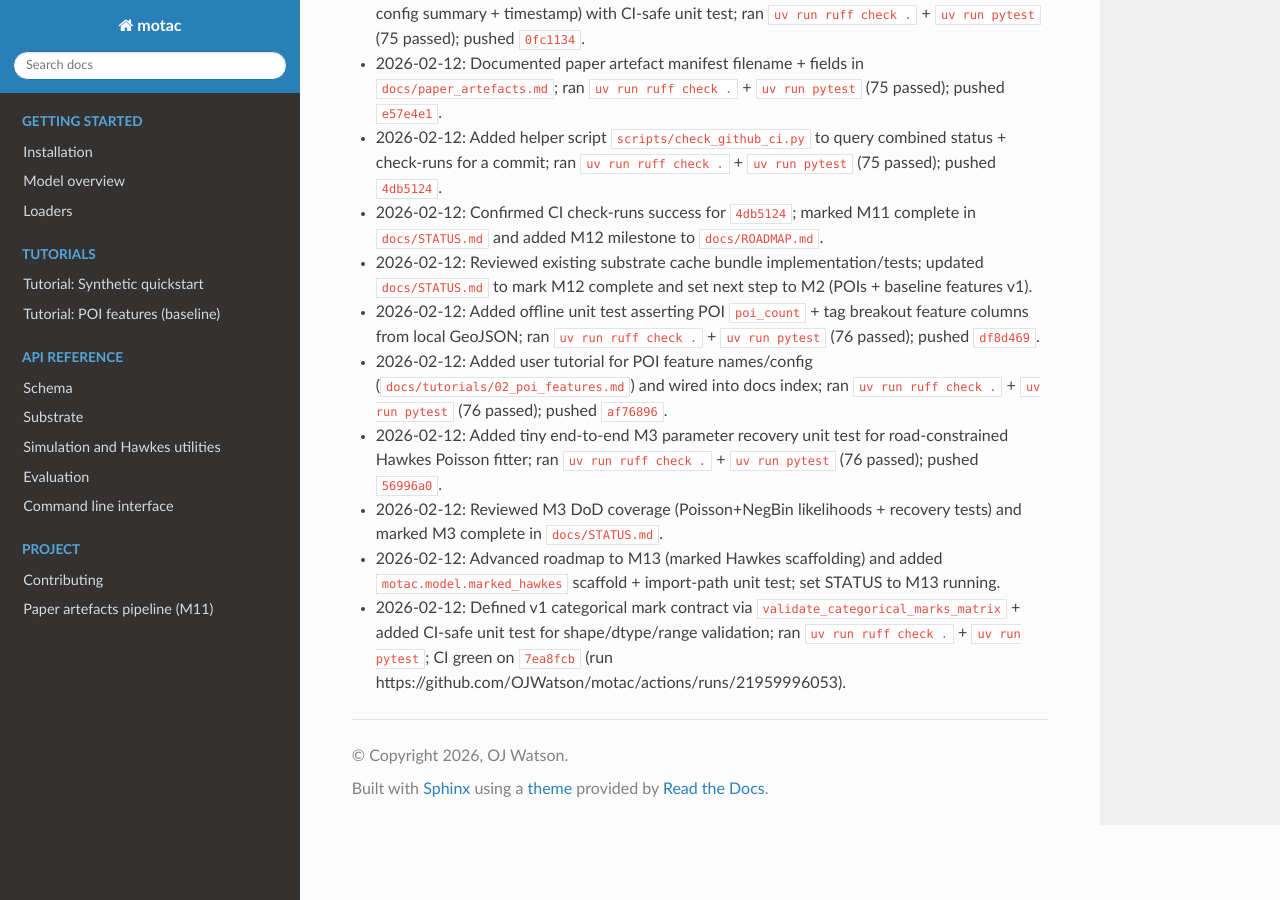
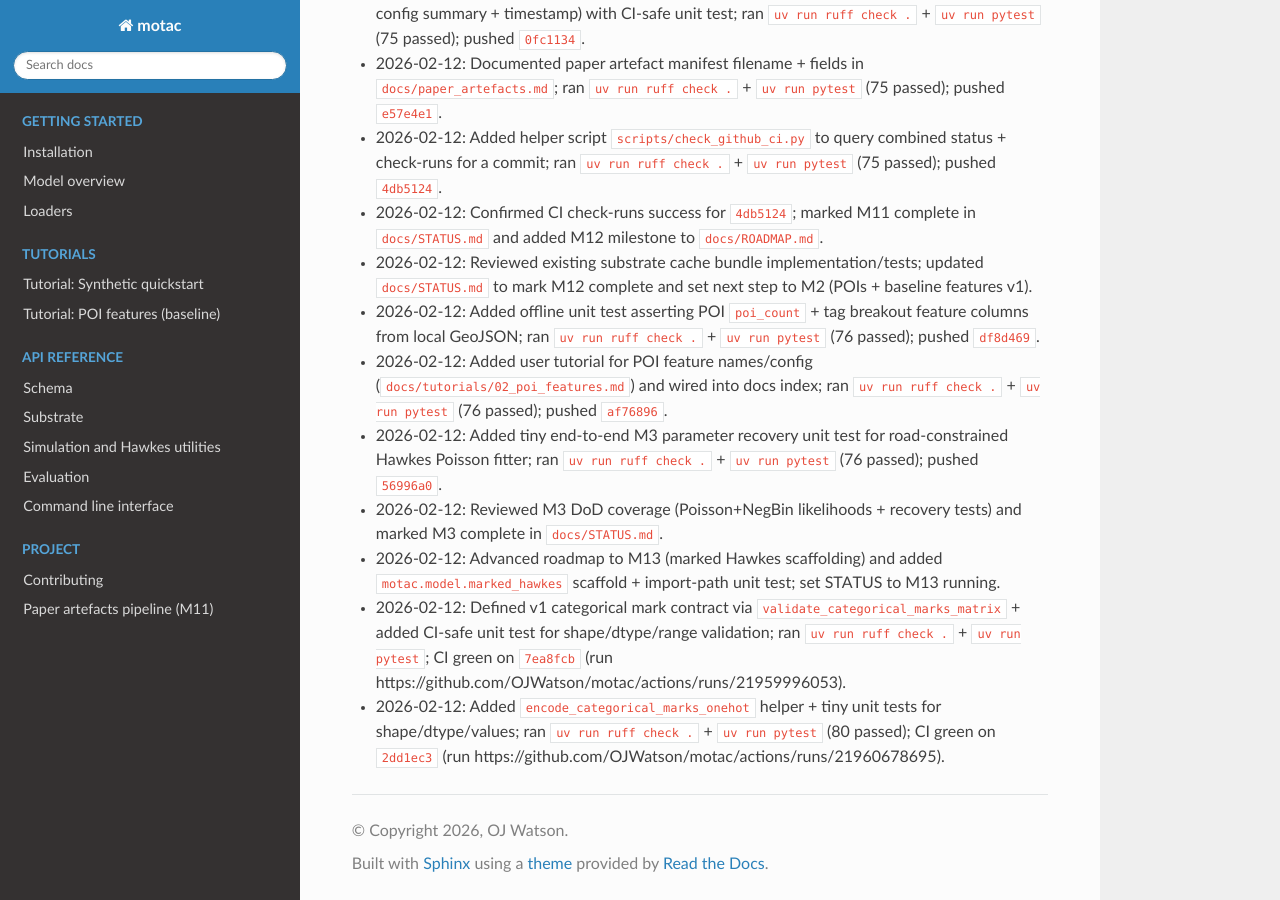
Before and after one commit to OJWatson/motac, a Sphinx documentation site: the page built from docs/WORKLOG.md, in a window 1280 px wide and 900 px high, scrolled down 1739 px. Built offline with Sphinx 7.4.7 and the Read the Docs theme 3.1.0, drawn with Linux system fonts in a browser that asks for light colours.

Commit message:
docs: update STATUS and worklog for M13 encoding helper

```diff
--- a/docs/WORKLOG.md
+++ b/docs/WORKLOG.md
@@ -41,3 +41,4 @@ Guidelines:
 - 2026-02-12: Reviewed M3 DoD coverage (Poisson+NegBin likelihoods + recovery tests) and marked M3 complete in `docs/STATUS.md`.
 - 2026-02-12: Advanced roadmap to M13 (marked Hawkes scaffolding) and added `motac.model.marked_hawkes` scaffold + import-path unit test; set STATUS to M13 running.
 - 2026-02-12: Defined v1 categorical mark contract via `validate_categorical_marks_matrix` + added CI-safe unit test for shape/dtype/range validation; ran `uv run ruff check .` + `uv run pytest`; CI green on `7ea8fcb` (run https://github.com/OJWatson/motac/actions/runs/21959996053).
+- 2026-02-12: Added `encode_categorical_marks_onehot` helper + tiny unit tests for shape/dtype/values; ran `uv run ruff check .` + `uv run pytest` (80 passed); CI green on `2dd1ec3` (run https://github.com/OJWatson/motac/actions/runs/21960678695).
```
Also changed, not shown: docs/STATUS.md (+4 -4 lines).
